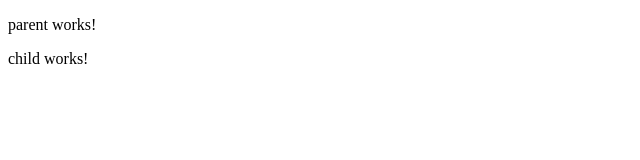
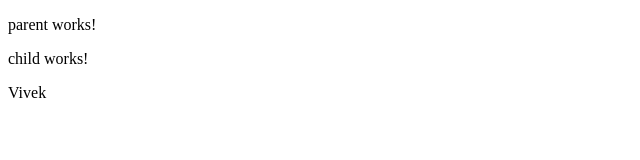
Before and after one commit to 777Vikki/Angular-Unit-Testing, an Angular app: page /parent in a window 1280 px wide. Shown: the top 160 px of the page, without its empty margins (0-640 px from the left). Built offline with nearby package versions, Linux system fonts and the light colour scheme.

Commit message:
add unit test case for input

```diff
--- a/src/app/child/child.html
+++ b/src/app/child/child.html
@@ -1 +1,3 @@
 <p>child works!</p>
+
+{{ userName }}
--- a/src/app/child/child.ts
+++ b/src/app/child/child.ts
@@ -7,5 +7,5 @@ import { Component, Input } from '@angular/core';
   styleUrl: './child.scss',
 })
 export class Child {
-  @Input() name: string | undefined;
+  @Input() userName: string | undefined;
 }
--- a/src/app/parent/parent.html
+++ b/src/app/parent/parent.html
@@ -1,2 +1,2 @@
 <p>parent works!</p>
-<app-child [name]="name"></app-child>
+<app-child [userName]="name"></app-child>
--- a/src/app/parent/parent.ts
+++ b/src/app/parent/parent.ts
@@ -1,4 +1,4 @@
-import { Component } from '@angular/core';
+import { Component, OnInit } from '@angular/core';
 import { Child } from '../child/child';
 
 @Component({
@@ -7,6 +7,10 @@ import { Child } from '../child/child';
   templateUrl: './parent.html',
   styleUrl: './parent.scss',
 })
-export class Parent {
+export class Parent implements OnInit{
  name: string | undefined;
+
+ ngOnInit(): void {
+   this.name = 'Vivek';
+ }
 }
```
Also changed, not shown: 1 other file (tests, documents, lock files or other folders).
